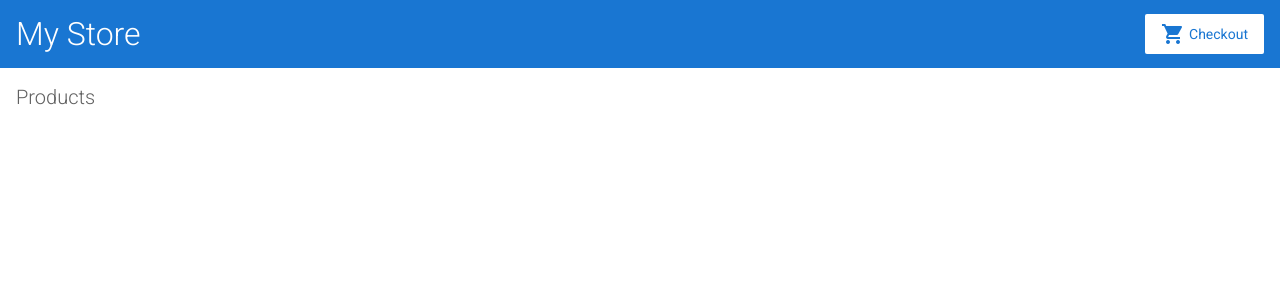
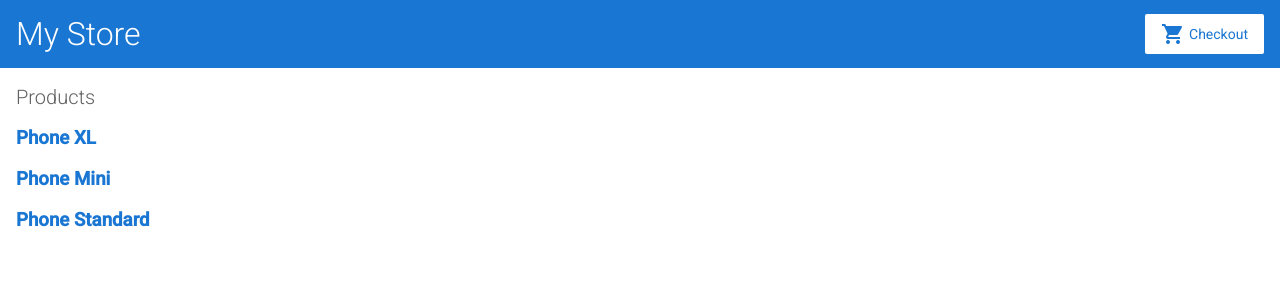
Before and after one commit to jianhang-lin/my-app, an Angular app: page / in a window 1280 px wide. Shown: the top 300 px of the page. Built offline with nearby package versions, Linux system fonts and the light colour scheme.

Commit message:
feat(product-lis): add product list

```diff
--- a/src/app/product-list/product-list.component.html
+++ b/src/app/product-list/product-list.component.html
@@ -1 +1,9 @@
 <h2>Products</h2>
+
+<div *ngFor="let product of products">
+  <h3>
+    <a [title]="product.name + ' details'">
+      {{ product.name }}
+    </a>
+  </h3>
+</div>
```
